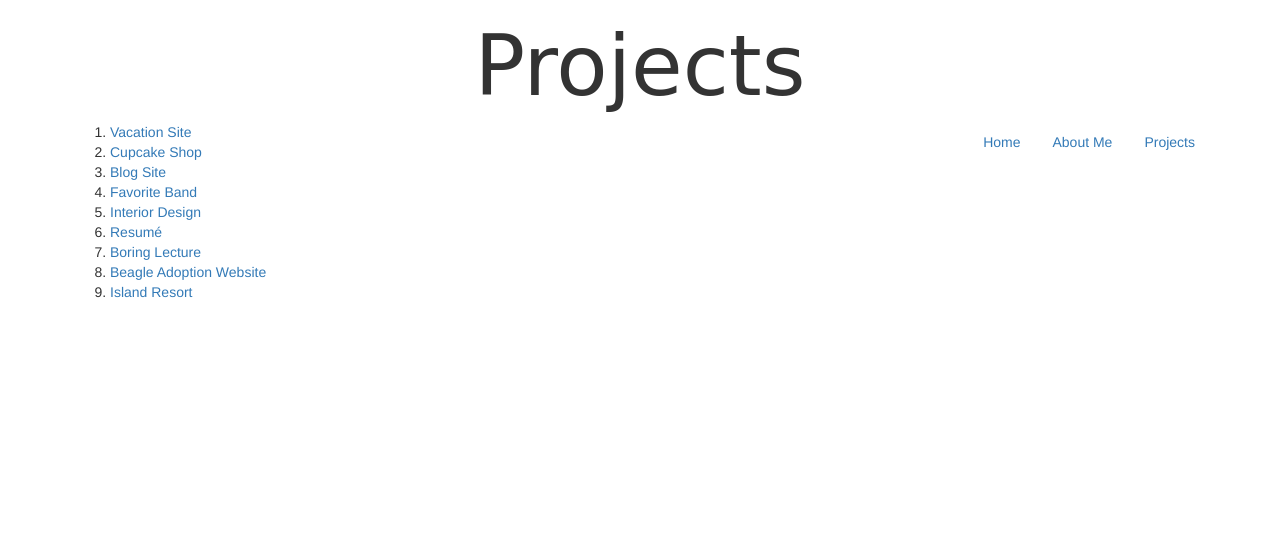
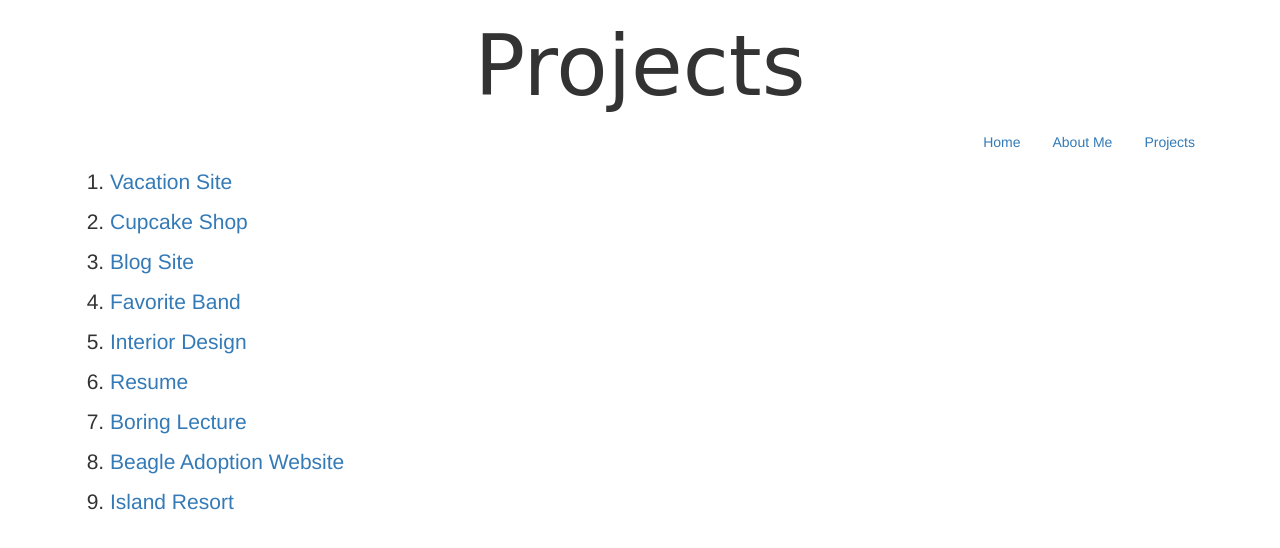
Before and after one commit to jsaerom/portfolio, a plain HTML site: page projects.html in a window 1280 px wide. Drawn offline with Linux system fonts and the light colour scheme; a web font is replaced by a local one.

Commit message:
Made updates to fonts in CSS file

```diff
--- a/projects.html
+++ b/projects.html
@@ -18,16 +18,16 @@
         <li><a href="about.html">About Me</a></li>
         <li><a href="projects.html">Projects</a></li>
       </ul>
-      <ol>
-        <li><a href="">Vacation Site</a></li>
-        <li><a href="">Cupcake Shop</a></li>
-        <li><a href="">Blog Site</a></li>
-        <li><a href="">Favorite Band</a></li>
-        <li><a href="">Interior Design</a></li>
-        <li><a href="">Resumé</a></li>
-        <li><a href="">Boring Lecture</a></li>
-        <li><a href="">Beagle Adoption Website</a></li>
-        <li><a href="">Island Resort</a></li>
+      <ol class="project-list">
+        <li><a href="https://github.com/jsaerom/vacation-site">Vacation Site</a></li>
+        <li><a href="https://github.com/jsaerom/cupcake-shop">Cupcake Shop</a></li>
+        <li><a href="https://github.com/jsaerom/blog-site">Blog Site</a></li>
+        <li><a href="https://github.com/jsaerom/favoriteband">Favorite Band</a></li>
+        <li><a href="https://github.com/jsaerom/interior-design">Interior Design</a></li>
+        <li><a href="">Resume</a></li>
+        <li><a href="https://github.com/jsaerom/boring-lecture">Boring Lecture</a></li>
+        <li><a href="https://github.com/jsaerom/pet-website">Beagle Adoption Website</a></li>
+        <li><a href="https://github.com/jsaerom/island-resort">Island Resort</a></li>
       </ol>
     </div>
   </body>
--- a/public/css/style.css
+++ b/public/css/style.css
@@ -15,6 +15,24 @@ header h1{
   font-size: 6em;
   text-align: center;
 }
+h2{
+  font-family: 'Sarina', cursive;
+  font-size: 1.5em;
+}
 .jumbotron{
   margin-top: 50px;
 }
+.jumbotron h1{
+  font-size: 3em;
+  font-weight: bolder;
+}
+ol{
+  margin-top: 50px;
+}
+.about-me{
+  margin-top: 50px;
+}
+.project-list{
+  font-size: 1.5em;
+  line-height: 40px;
+}
```
Also changed, not shown: about.html (+1 -1 lines).
